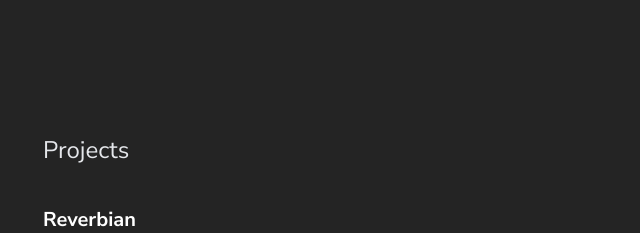
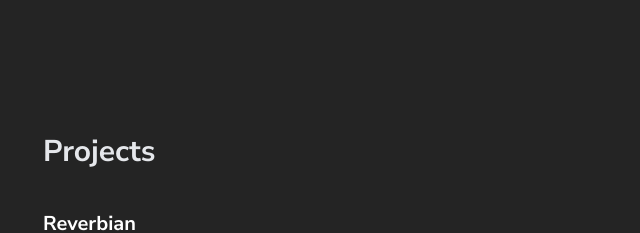
Before and after one commit to bharath-arch/Portfolio, a React (Vite) app: page /#Projects in a window 1280 px wide. Shown: the part 2060-2293 px from the top of the page, without its empty margins (597-1237 px from the left). Built offline with nearby package versions, Linux system fonts and the light colour scheme.

Commit message:
new changes merged

```diff
--- a/src/components/Projects.jsx
+++ b/src/components/Projects.jsx
@@ -3,12 +3,8 @@ import React from "react";
 function Projects() {
   return (
     <>
-      <p className=" mb-5 mt-10 md:mt-0 text-2xl ">Projects</p>
+      <h1 className=" mb-5 mt-10 md:mt-0 text-3xl font-bold ">Projects</h1>
       <div className="w-auto h-auto text-white ">
-        {/* <div className="md:flex md:flex-col md:gap-2">
-          <span className="text-xl font-bold">Spark</span>
-          <p>OnGoing</p>
-        </div> */}
         <div className="md:flex md:flex-col md:gap-2">
           <span className="text-xl font-bold mt-5">Reverbian</span>
           <p>
```
